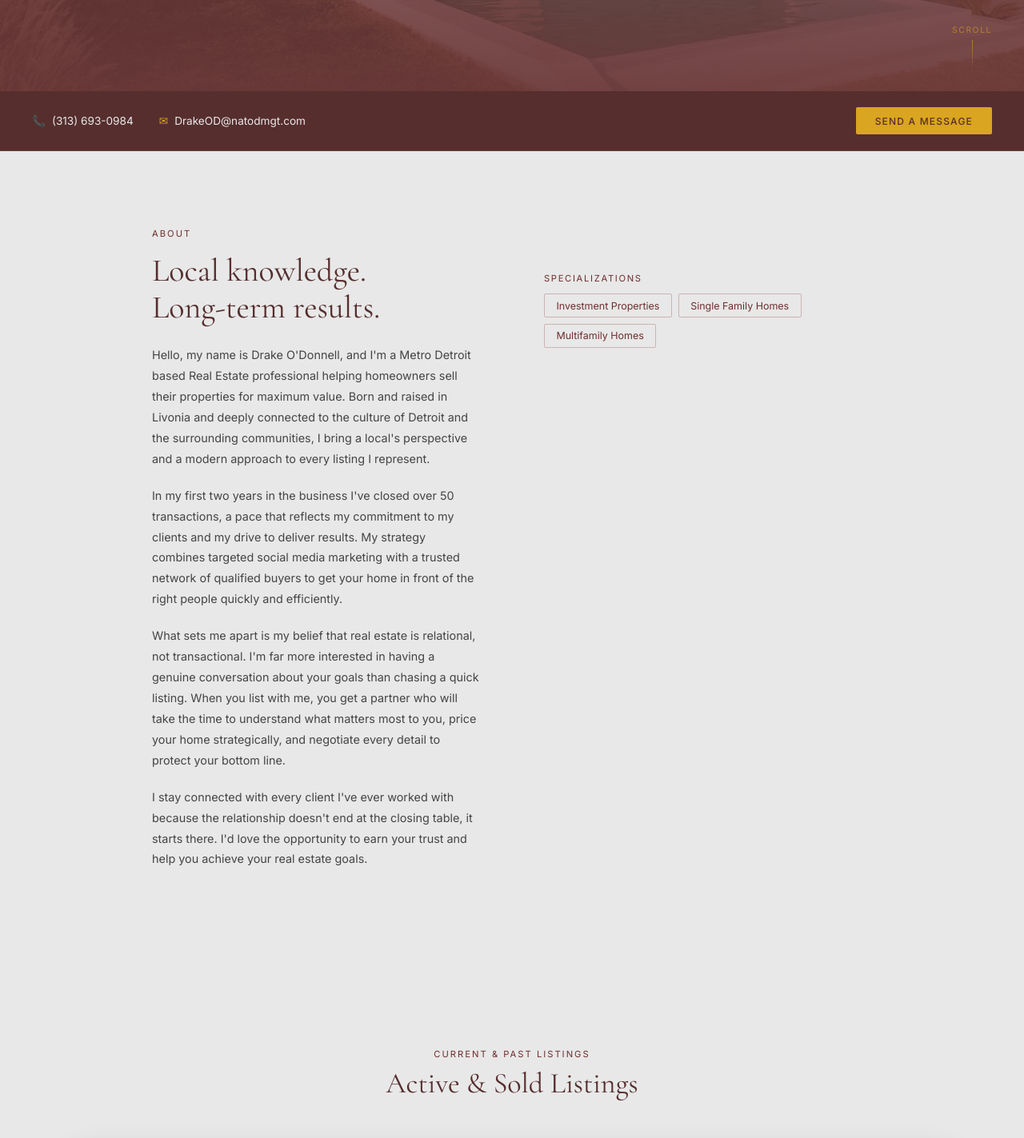
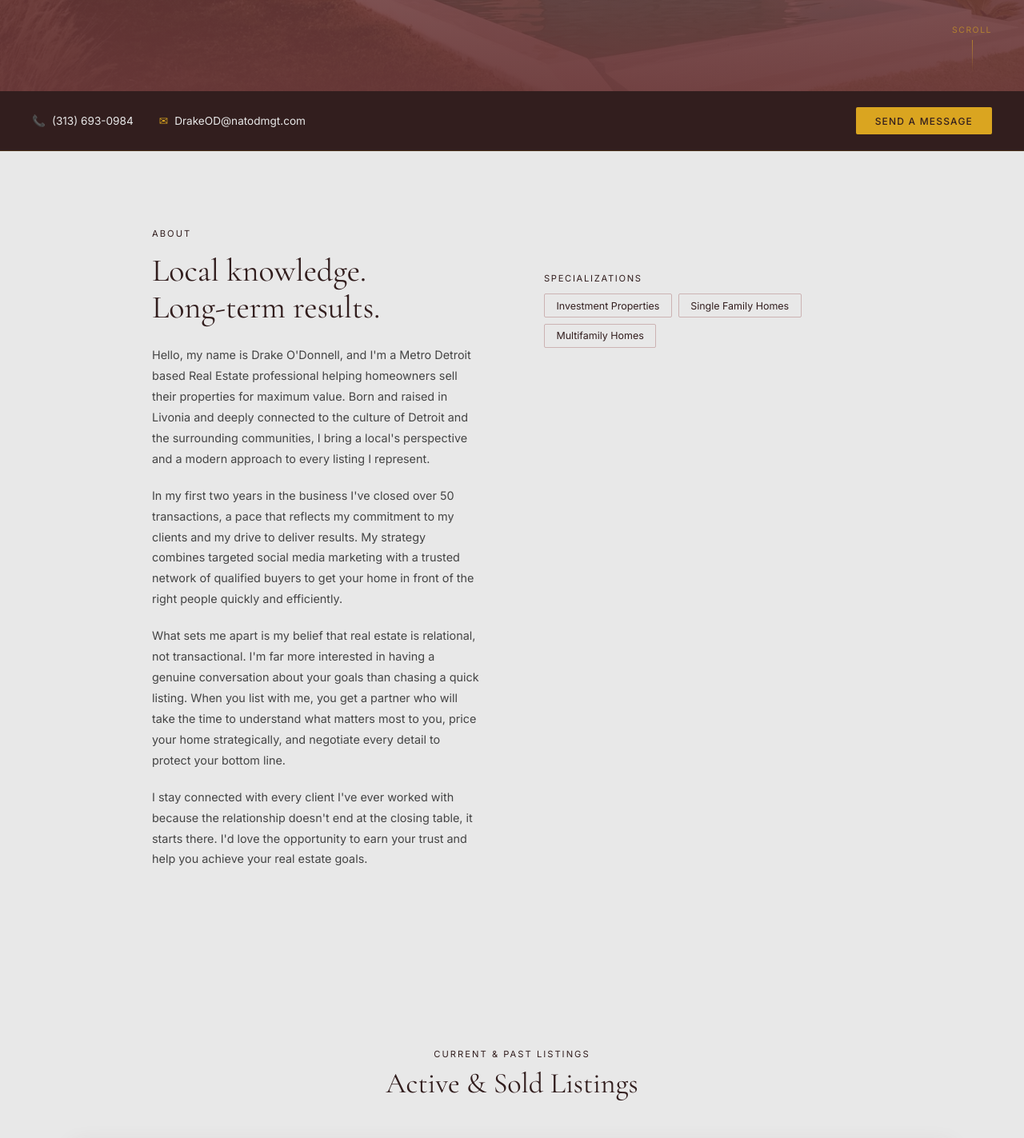
Before and after one commit to samaksh-arora/drake-real-estate-website, a React (Vite) app: page / in a window 1280 px wide. Shown: the part 686-2109 px from the top of the page at 80% size. Built offline with nearby package versions, Linux system fonts and the light colour scheme.

Commit message:
fix: update color scheme in ContactStrip, AboutSection, ListingsSection, TestimonialsSection, ServiceAreaSection, and ContactFormSection for improved consistency

```diff
--- a/src/components/AgentLandingPage.tsx
+++ b/src/components/AgentLandingPage.tsx
@@ -144,7 +144,7 @@ function HeroSection() {
 function ContactStrip() {
   return (
     <div style={{
-      background: "#562E2E",
+      background: "#321E1E",
       padding: "1.25rem 2.5rem",
       display: "flex", flexWrap: "wrap", alignItems: "center", justifyContent: "space-between",
       gap: "1rem",
@@ -169,7 +169,7 @@ function ContactStrip() {
       <a href="#contact" style={{
         fontFamily: "'Inter', sans-serif", fontSize: "0.75rem",
         letterSpacing: "0.1em", textTransform: "uppercase",
-        background: "#DAA520", color: "#562E2E",
+        background: "#DAA520", color: "#321E1E",
         padding: "0.6rem 1.5rem", borderRadius: "2px",
         textDecoration: "none", fontWeight: 500,
         transition: "opacity 0.2s",
@@ -187,10 +187,10 @@ function AboutSection() {
     <section style={{ background: "#E8E8E8", padding: "6rem 2.5rem" }}>
       <div style={{ maxWidth: "900px", margin: "0 auto", display: "grid", gridTemplateColumns: "1fr 1fr", gap: "5rem", alignItems: "start" }}>
         <div>
-          <p style={{ fontFamily: "'Inter', sans-serif", fontSize: "0.7rem", letterSpacing: "0.18em", textTransform: "uppercase", color: "#6F2E2E", marginBottom: "1rem" }}>
+          <p style={{ fontFamily: "'Inter', sans-serif", fontSize: "0.7rem", letterSpacing: "0.18em", textTransform: "uppercase", color: "#321E1E", marginBottom: "1rem" }}>
             About
           </p>
-          <h2 style={{ fontFamily: "'Cormorant Garamond', serif", fontSize: "2.5rem", fontWeight: 400, color: "#562E2E", lineHeight: 1.15, marginBottom: "1.5rem" }}>
+          <h2 style={{ fontFamily: "'Cormorant Garamond', serif", fontSize: "2.5rem", fontWeight: 400, color: "#321E1E", lineHeight: 1.15, marginBottom: "1.5rem" }}>
             Local knowledge.<br />Long-term results.
           </h2>
           {AGENT.bio.split('\n\n').length > 1 ? (
@@ -219,7 +219,7 @@ function AboutSection() {
 
         <div style={{ paddingTop: "3.5rem" }}>
           <div style={{ marginBottom: "2.5rem" }}>
-            <p style={{ fontFamily: "'Inter', sans-serif", fontSize: "0.7rem", letterSpacing: "0.15em", textTransform: "uppercase", color: "#6F2E2E", marginBottom: "0.75rem" }}>
+            <p style={{ fontFamily: "'Inter', sans-serif", fontSize: "0.7rem", letterSpacing: "0.15em", textTransform: "uppercase", color: "#321E1E", marginBottom: "0.75rem" }}>
               Specializations
             </p>
             <div style={{ display: "flex", flexWrap: "wrap", gap: "0.5rem" }}>
@@ -228,7 +228,7 @@ function AboutSection() {
                   fontFamily: "'Inter', sans-serif", fontSize: "0.78rem",
                   padding: "0.4rem 0.9rem",
                   border: "1px solid rgba(139,58,58,0.3)",
-                  borderRadius: "2px", color: "#6F2E2E",
+                  borderRadius: "2px", color: "#321E1E",
                 }}>
                   {specializationName}
                 </span>
@@ -248,10 +248,10 @@ function ListingsSection() {
     <section style={{ background: "#E8E8E8", padding: "6rem 2.5rem" }}>
       <div style={{ maxWidth: "1100px", margin: "0 auto", textAlign: "center" }}>
         <div style={{ marginBottom: "3rem" }}>
-          <p style={{ fontFamily: "'Inter', sans-serif", fontSize: "0.7rem", letterSpacing: "0.18em", textTransform: "uppercase", color: "#6F2E2E", marginBottom: "0.5rem" }}>
+          <p style={{ fontFamily: "'Inter', sans-serif", fontSize: "0.7rem", letterSpacing: "0.18em", textTransform: "uppercase", color: "#321E1E", marginBottom: "0.5rem" }}>
             Current & past listings
           </p>
-          <h2 style={{ fontFamily: "'Cormorant Garamond', serif", fontSize: "2.25rem", fontWeight: 400, color: "#562E2E", margin: "0 0 1.5rem" }}>
+          <h2 style={{ fontFamily: "'Cormorant Garamond', serif", fontSize: "2.25rem", fontWeight: 400, color: "#321E1E", margin: "0 0 1.5rem" }}>
             Active & Sold Listings
           </h2>
         </div>
@@ -272,7 +272,7 @@ function ListingsSection() {
               <div style={{
                 width: "36px", height: "36px",
                 border: "3px solid rgba(107,57,57,0.15)",
-                borderTopColor: "#562E2E",
+                borderTopColor: "#321E1E",
                 borderRadius: "50%",
                 animation: "spin 0.8s linear infinite",
               }} />
@@ -336,7 +336,7 @@ function TestimonialCard({ testimonial }: { testimonial: Testimonial }) {
 // TODO: swap this section for ReviewsSection once Google reviews are live
 function TestimonialsSection() {
   return (
-    <section style={{ background: "#562E2E", padding: "6rem 2.5rem" }}>
+    <section style={{ background: "#321E1E", padding: "6rem 2.5rem" }}>
       <div style={{ maxWidth: "1100px", margin: "0 auto" }}>
         <div style={{ marginBottom: "3rem" }}>
           <p style={{ fontFamily: "'Inter', sans-serif", fontSize: "0.7rem", letterSpacing: "0.18em", textTransform: "uppercase", color: "#DAA520", marginBottom: "0.5rem" }}>
@@ -361,10 +361,10 @@ function ServiceAreaSection() {
     <section style={{ background: "#E8E8E8", padding: "6rem 2.5rem" }}>
       <div style={{ maxWidth: "900px", margin: "0 auto", display: "grid", gridTemplateColumns: "1fr 1fr", gap: "5rem", alignItems: "center" }}>
         <div>
-          <p style={{ fontFamily: "'Inter', sans-serif", fontSize: "0.7rem", letterSpacing: "0.18em", textTransform: "uppercase", color: "#6F2E2E", marginBottom: "1rem" }}>
+          <p style={{ fontFamily: "'Inter', sans-serif", fontSize: "0.7rem", letterSpacing: "0.18em", textTransform: "uppercase", color: "#321E1E", marginBottom: "1rem" }}>
             Service area
           </p>
-          <h2 style={{ fontFamily: "'Cormorant Garamond', serif", fontSize: "2.25rem", fontWeight: 400, color: "#562E2E", marginBottom: "1.5rem" }}>
+          <h2 style={{ fontFamily: "'Cormorant Garamond', serif", fontSize: "2.25rem", fontWeight: 400, color: "#321E1E", marginBottom: "1.5rem" }}>
             Metro Detroit & Suburbs
           </h2>
           <div style={{ display: "flex", flexWrap: "wrap", gap: "0.5rem" }}>
@@ -432,7 +432,7 @@ function ContactFormSection() {
   };
 
   return (
-    <section id="contact" style={{ background: "#562E2E", padding: "6rem 2.5rem" }}>
+    <section id="contact" style={{ background: "#321E1E", padding: "6rem 2.5rem" }}>
       <div style={{ maxWidth: "600px", margin: "0 auto" }}>
         <p style={{ fontFamily: "'Inter', sans-serif", fontSize: "0.7rem", letterSpacing: "0.18em", textTransform: "uppercase", color: "#DAA520", marginBottom: "1rem", textAlign: "center" }}>
           Get in touch
@@ -499,7 +499,7 @@ function ContactFormSection() {
               style={{
                 fontFamily: "'Inter', sans-serif", fontSize: "0.75rem",
                 letterSpacing: "0.12em", textTransform: "uppercase",
-                background: "#DAA520", color: "#562E2E",
+                background: "#DAA520", color: "#321E1E",
                 border: "none", borderRadius: "2px",
                 padding: "1rem", cursor: "pointer",
                 fontWeight: 500, marginTop: "0.5rem",
```
